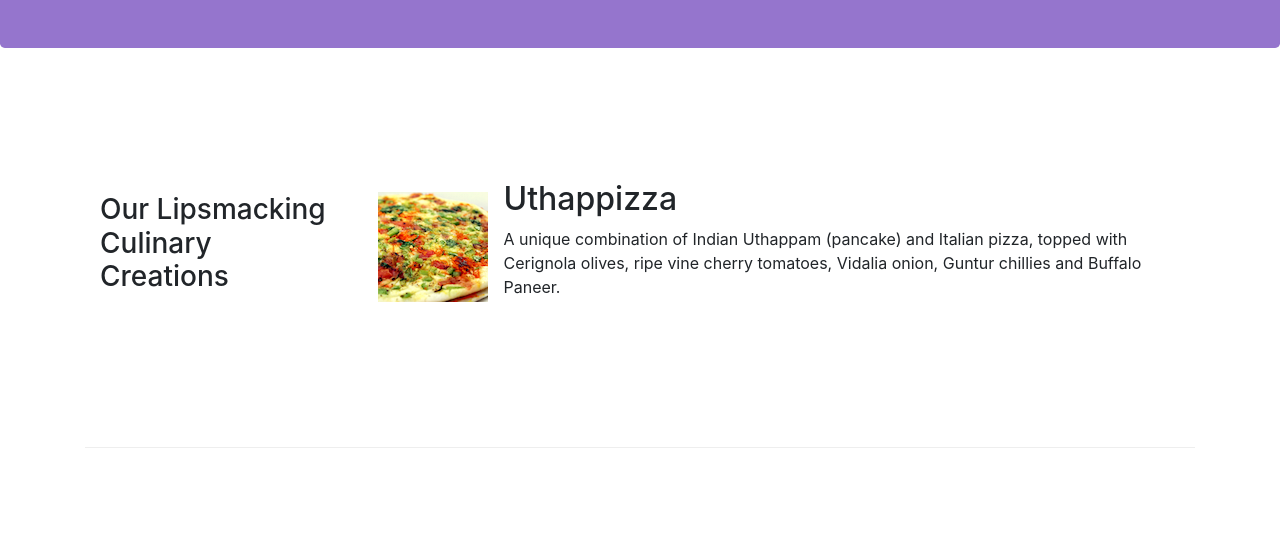
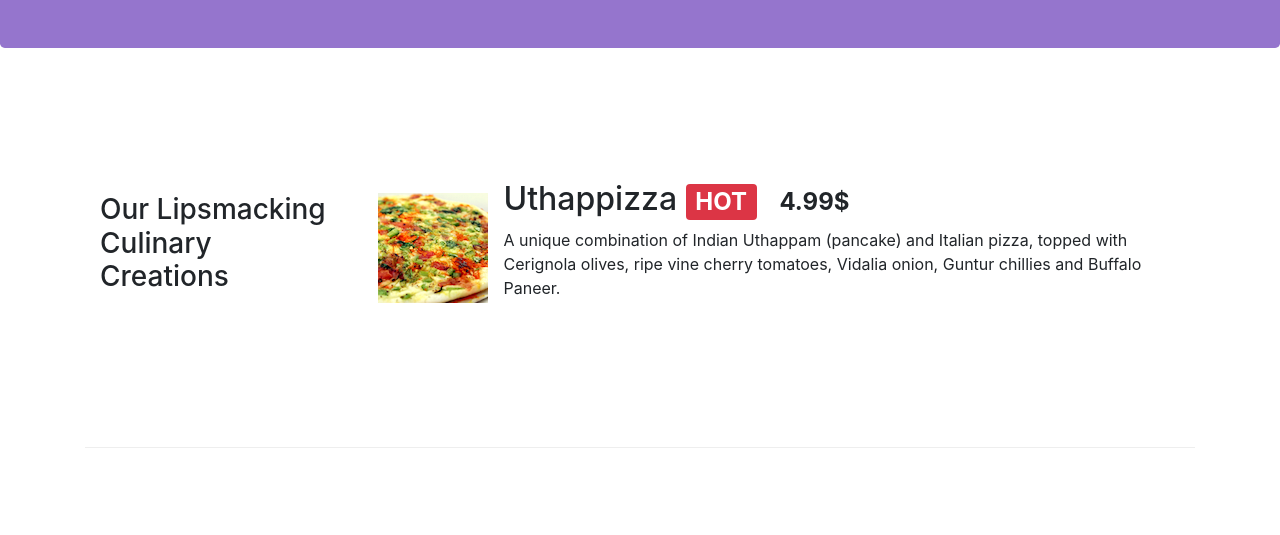
Before and after one commit to hagaiglazner/fswd-bs, a website: page index.html in a window 1280 px wide. Shown: the part 265-800 px from the top of the page. Drawn offline with nearby package versions, Linux system fonts and the light colour scheme.

Commit message:
Alerting Users

```diff
--- a/index.html
+++ b/index.html
@@ -58,7 +58,10 @@
                 <div class="media">
                     <img class="d-flex mr-3 img_thumbnail align-self-center" src="img/uthappizza.png" alt="uthappizza">
                     <div class="media-body">
-                        <h2 class="mt-0">Uthappizza</h2>
+                        <h2 class="mt-0 media-heading">Uthappizza
+                            <span class="badge badge-danger">HOT</span>
+                            <span class="badge badge-pill badge-default">4.99$</span>
+                        </h2>
                         <p>A unique combination of Indian Uthappam (pancake) and Italian pizza, topped with Cerignola olives, ripe vine cherry tomatoes, Vidalia onion, Guntur chillies and Buffalo Paneer.</p>
                     </div>
                 </div>
```
